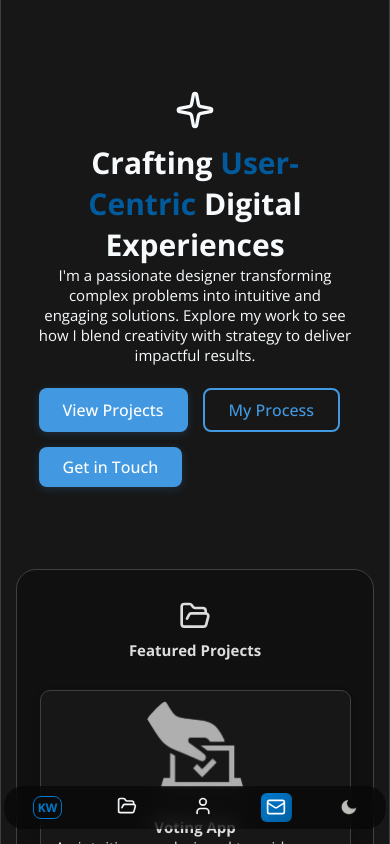
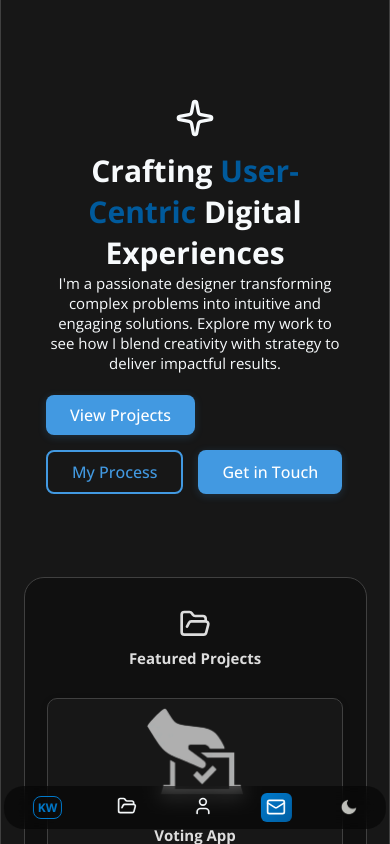
Before and after one commit to kainenw/portfolio_v2, a React (Create React App) app: page / in a window 390 px wide. Shown: the top 844 px of the page. Built offline with nearby package versions, Linux system fonts and the light colour scheme.

Commit message:
style: Restore base padding and improve CSS comments for clarity in App component

```diff
--- a/src/App/App.css
+++ b/src/App/App.css
@@ -27,7 +27,7 @@ div:has(.App[data-theme="light"]) {
 }
 
 .App {
-  padding: 1.5rem; /* Base padding */
+  padding: 1.5rem; /* Restored base padding */
   margin: 0 auto;
   min-height: 100vh;
   box-sizing: border-box;
@@ -35,8 +35,8 @@ div:has(.App[data-theme="light"]) {
   display: flex;
   flex-direction: column;
   width: 100%;
-  max-width: 100vw;
-  min-width: 0;
+  max-width: 100vw; /* Ensures it doesn't exceed viewport */
+  min-width: 0; /* Allows shrinking */
 }
 
 .App[data-theme="dark"] {
@@ -79,10 +79,12 @@ div:has(.App[data-theme="light"]) {
 
 main {
   width: 100%;
+  /* margin-left: auto; */ /* Keep removed */
+  /* margin-right: auto; */ /* Keep removed */
   flex: 1;
   flex-direction: column;
-  min-width: 0 !important;
-  box-sizing: border-box;
+  min-width: 0 !important; /* Keep this as it's often helpful */
+  box-sizing: border-box; /* Keep this */
 }
 
 @media (max-width: 480px) {
@@ -91,7 +93,7 @@ main {
   }
 
   .App {
-    padding: 0 !important;
+    padding: 0.5rem !important; /* Restored padding */
     min-width: 0 !important;
     max-width: 100vw !important;
   }
```
